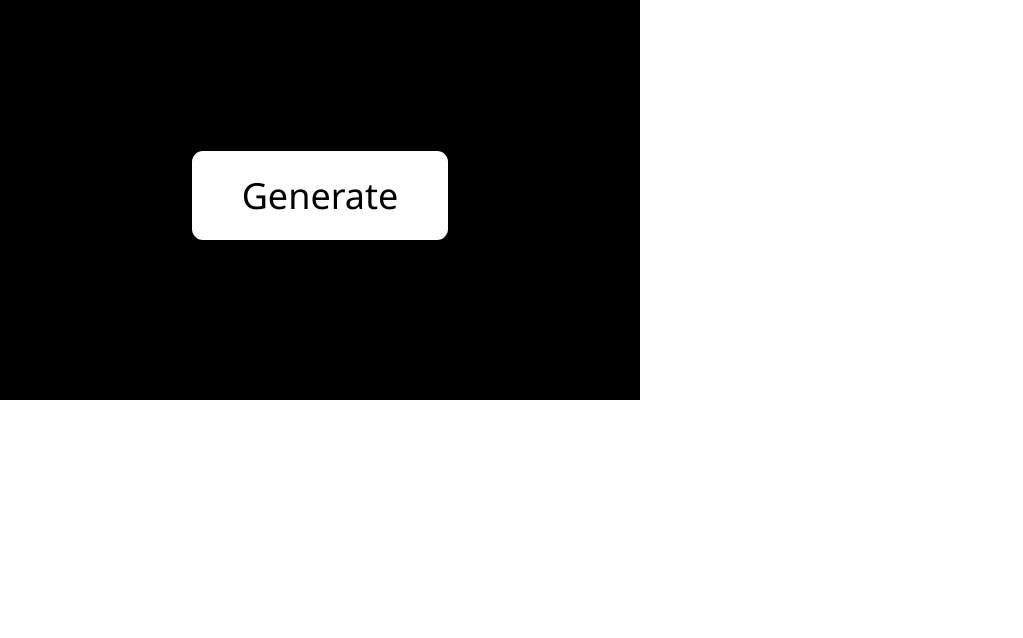
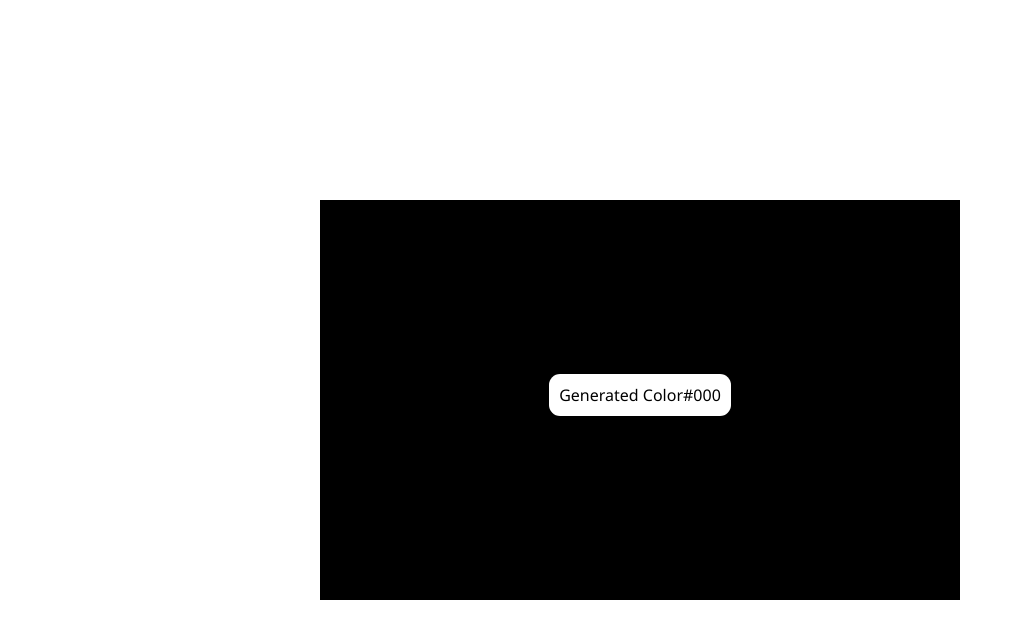
Before and after one commit to Aumarh/react-random-color-generator, a React (Create React App) app: page / in a window 1280 px wide. Shown: the top 638 px of the page, without its empty margins (0-1023 px from the left). Built offline with nearby package versions, Linux system fonts and the light colour scheme.

Commit message:
Add container working version

```diff
--- a/package.json
+++ b/package.json
@@ -6,6 +6,8 @@
     "@testing-library/jest-dom": "^5.14.1",
     "@testing-library/react": "^13.0.0",
     "@testing-library/user-event": "^13.2.1",
+    "color": "^4.2.3",
+    "random": "^3.0.6",
     "randomcolor": "^0.6.2",
     "react": "^18.1.0",
     "react-dom": "^18.1.0",
@@ -40,6 +42,7 @@
     "@babel/eslint-parser": "7.17.0",
     "@next/eslint-plugin-next": "12.1.6",
     "@types/node": "17.0.31",
+    "@types/randomcolor": "^0.5.6",
     "@types/react": "18.0.8",
     "@types/react-dom": "18.0.3",
     "@typescript-eslint/eslint-plugin": "5.22.0",
--- a/src/App.css
+++ b/src/App.css
@@ -1,6 +1,11 @@
 .container {
   height: 50vh;
   width: 50vw;
+
+  position: fixed;
+  top: 50%;
+  left: 50%;
+  transform: translate(-50%, -50%);
 
   display: grid;
   place-items: center;
@@ -9,8 +14,8 @@
 }
 
 button {
-  padding: 20px 50px;
-  font-size: 36px;
+  padding: 10px 10px;
+  font-size: 16px;
   font-weight: 500;
   font-family: 'Segoe UI', Tahoma, Geneva, Verdana, sans-serif;
   border: black;
--- a/src/RandomColor.js
+++ b/src/RandomColor.js
@@ -5,7 +5,6 @@ const RandomColor = () => {
   const [color, setColor] = useState('#000');
 
   const getRgb = () => Math.floor(Math.random() * 256);
-
   const rgbToHex = (r, g, b) =>
     '#' +
     [r, g, b]
@@ -16,6 +15,7 @@ const RandomColor = () => {
       .join('');
 
   const handleGenerate = () => {
+    // eslint-disable-next-line
     const color = {
       r: getRgb(),
       g: getRgb(),
@@ -28,7 +28,7 @@ const RandomColor = () => {
   return (
     <div style={{ backgroundColor: color }} className="container">
       <button style={{ color: color }} onClick={handleGenerate}>
-        Generate
+        Generated Color{color}
       </button>
     </div>
   );
--- a/src/reportWebVitals.js
+++ b/src/reportWebVitals.js
@@ -1,11 +1,15 @@
-const reportWebVitals = onPerfEntry => {
+const reportWebVitals = (onPerfEntry) => {
   if (onPerfEntry && onPerfEntry instanceof Function) {
-    import('web-vitals').then(({ getCLS, getFID, getFCP, getLCP, getTTFB }) => {
+    import('web-vitals')
+      .then(({ getCLS, getFID, getFCP, getLCP, getTTFB }) => {
         getCLS(onPerfEntry);
         getFID(onPerfEntry);
         getFCP(onPerfEntry);
         getLCP(onPerfEntry);
         getTTFB(onPerfEntry);
+      })
+      .catch(() => {
+        console.log('Import of web vitals failed');
       });
   }
 };
```
Also changed, not shown: 2 other files (tests, documents, lock files or other folders). Lines whose indentation alone changed are shown as unchanged.
